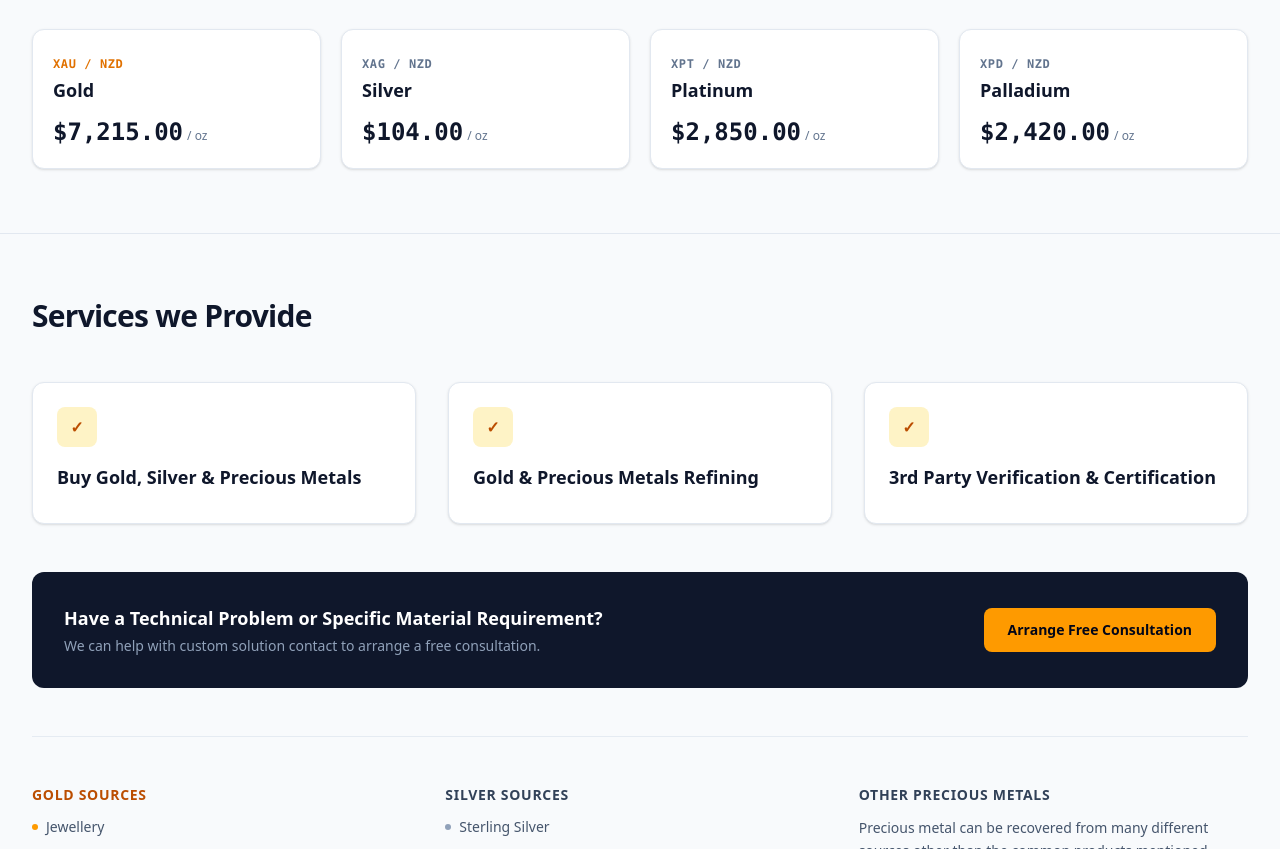
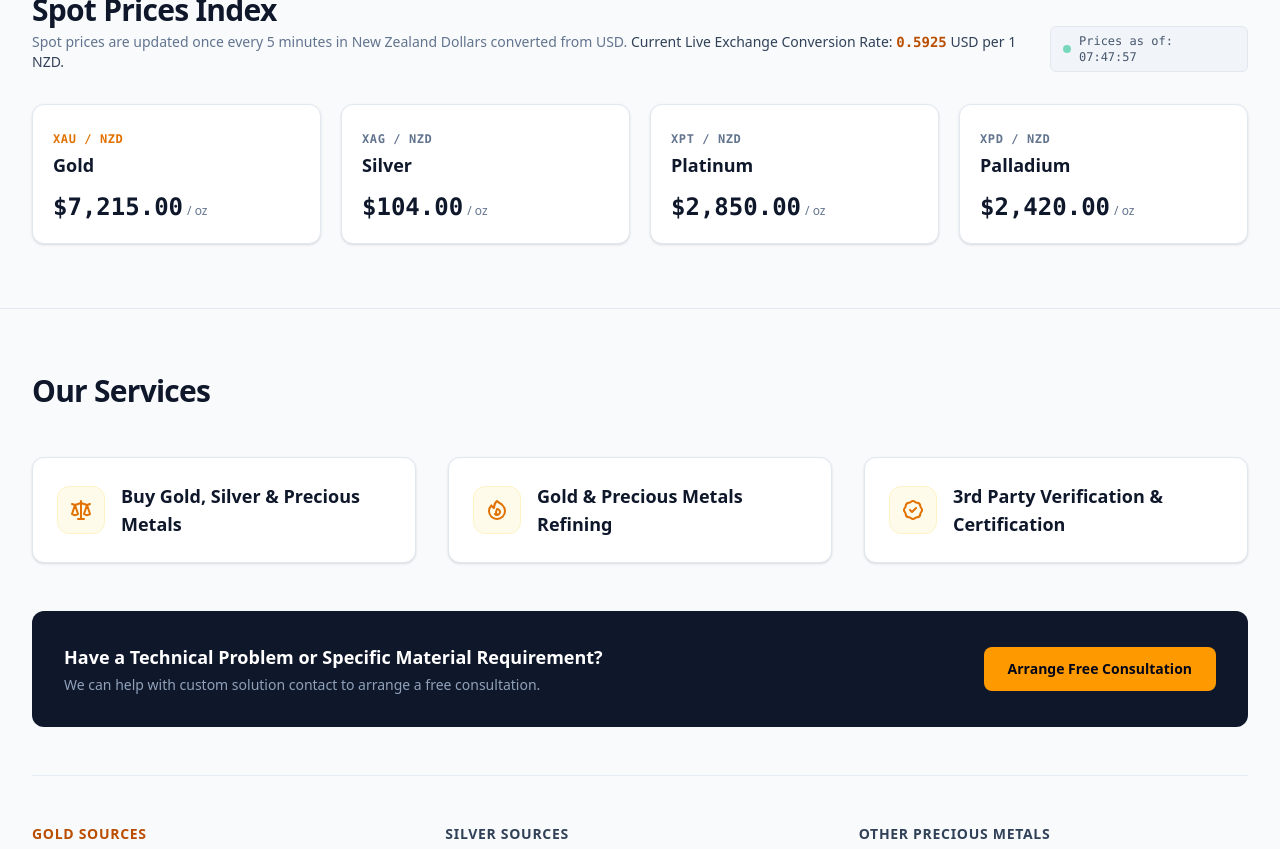
Before and after one commit to YopDude/metals, a plain HTML site: page index.html in a window 1280 px wide. Shown: the part 753-1602 px from the top of the page. Drawn offline with nearby package versions, Linux system fonts and the light colour scheme; no server answers.

Commit message:
Fix menu link ordering to match page layout. Grammar and text changes. Icons added

```diff
--- a/index.html
+++ b/index.html
@@ -20,7 +20,7 @@
         <div class="max-w-7xl mx-auto px-4 sm:px-6 lg:px-8 h-20 flex items-center justify-between">
             <!-- Brand Logo utilizing Pella_Metals_Logo.jpg references -->
             <a href="#" class="flex items-center space-x-3 group">
-                <img src="images/Pella_Metals_Logo.jpg" alt="Pella Metals Logo" class="h-20 w-auto object-contain fallback-logo" onerror="this.style.display='none'; document.getElementById('text-logo').style.display='inline-block';">
+                <img src="images/Pella_Metals_Logo.png" alt="Pella Metals Logo" class="h-20 w-auto object-contain fallback-logo" onerror="this.style.display='none'; document.getElementById('text-logo').style.display='inline-block';">
                 <span id="text-logo" class="hidden text-2xl font-bold tracking-wider text-slate-900 group-hover:text-amber-600 transition-colors">
                     PELLA <span class="text-amber-500">METALS</span>
                 </span>
@@ -30,8 +30,8 @@
             <nav class="hidden md:flex items-center space-x-8 text-sm font-semibold tracking-wide text-slate-600">
                 <a href="#live-prices" class="hover:text-amber-600 transition-colors">Live Prices</a>
                 <a href="#services" class="hover:text-amber-600 transition-colors">Services</a>
+                <a href="#calculator" class="hover:text-amber-600 transition-colors">Calculator</a>
                 <a href="#how-to-sell" class="hover:text-amber-600 transition-colors">How to Sell</a>
-                <a href="#calculator" class="hover:text-amber-600 transition-colors">Calculator</a>
                 <a href="#about" class="hover:text-amber-600 transition-colors">About Us</a>
             </nav>
 
@@ -39,7 +39,7 @@
             <div class="flex items-center">
                 <a href="#contact"
                    class="inline-flex items-center justify-center px-5 py-2.5 text-sm font-semibold text-white bg-slate-900 hover:bg-slate-800 active:bg-slate-950 rounded-lg shadow-sm transition-all transform hover:-translate-y-0.5">
-                    Contact us
+                    Contact Us
                 </a>
             </div>
         </div>
@@ -52,20 +52,20 @@
 
             <div class="max-w-4xl mx-auto text-center relative z-10">
                 <h1 class="text-4xl sm:text-5xl md:text-6xl font-extrabold tracking-tight text-slate-900 mb-4 leading-tight">
-                    We are in the Precious Metals Industry
+                    New Zealand's Trusted Precious Metals Refiners & Buyers
                 </h1>
                 <p class="text-xl sm:text-2xl font-semibold mb-6 tracking-tight text-slate-700">
                     We offer competitive rates for your <span class="text-transparent bg-clip-text bg-gradient-to-r from-amber-500 via-yellow-500 to-amber-600 font-bold">scrap and bullion</span>
                 </p>
                 <p class="text-lg text-slate-600 max-w-2xl mx-auto mb-8 leading-relaxed">
-                    Pella Metals will unlock the value from your scraps. We are a capable team of precious metals experts with deep domain specific knowledge in metallurgy and inorganic chemistry, assaying, and analytical techniques.
+                    Pella Metals will unlock the value from your scrap. We are a capable team of precious metals experts with deep, domain-specific knowledge in metallurgy and inorganic chemistry, assaying, and analytical techniques.
                 </p>
                 <div class="flex flex-col sm:flex-row justify-center items-center gap-4">
                     <a href="#calculator" class="w-full sm:w-auto px-8 py-3.5 text-base font-semibold rounded-lg text-white bg-amber-600 hover:bg-amber-500 transition-all text-center shadow-md">
                         Valuation Calculator
                     </a>
                     <a href="#services" class="w-full sm:w-auto px-8 py-3.5 text-base font-semibold rounded-lg text-slate-700 bg-white hover:bg-slate-100 transition-all text-center border border-slate-300 shadow-sm">
-                        Services we provide
+                        Our Services
                     </a>
                 </div>
             </div>
@@ -133,24 +133,45 @@
             </div>
         </section>
 
-        <!-- Services & Material Breakdown Section -->
+<!-- Services & Material Breakdown Section -->
         <section id="services" class="py-16 max-w-7xl mx-auto px-4 sm:px-6 lg:px-8 border-b border-slate-200 scroll-mt-24">
             <div class="mb-12">
-                <h2 class="text-2xl sm:text-3xl font-bold tracking-tight text-slate-900 mb-2">Services we Provide</h2>
+                <h2 class="text-2xl sm:text-3xl font-bold tracking-tight text-slate-900 mb-2">Our Services</h2>
             </div>
+            <div class="grid grid-cols-1 lg:grid-cols-3 gap-8 mb-12">
 
-            <div class="grid grid-cols-1 lg:grid-cols-3 gap-8 mb-12">
-                <div class="bg-white p-6 rounded-xl border border-slate-200 shadow-sm">
-                    <div class="w-10 h-10 rounded-lg bg-amber-100 text-amber-700 flex items-center justify-center font-bold mb-4">✓</div>
-                    <h3 class="text-lg font-bold text-slate-900 mb-2">Buy Gold, Silver &amp; Precious Metals</h3>
+                <!-- Card 1: Buying (Gold Bullion Scales Icon) -->
+                <div class="bg-white p-6 rounded-xl border border-slate-200 shadow-sm flex items-center space-x-4">
+                    <div class="w-12 h-12 shrink-0 rounded-xl bg-amber-50 flex items-center justify-center border border-amber-100">
+                        <!-- Portrays scale/balance of trade. Swap with <img src="images/buy-logo.png" class="w-10 h-10 object-contain"> when ready -->
+                        <svg class="w-6 h-6 text-amber-600" fill="none" stroke="currentColor" stroke-width="2" viewBox="0 0 24 24">
+                            <path stroke-linecap="round" stroke-linejoin="round" d="M3 6l3 1m0 0l-3 9a5.002 5.002 0 006.001 0M6 7l3 9M6 7l6-2m6 2l3-1m-3 1l-3 9a5.002 5.002 0 006.001 0M18 7l3 9m-3-9l-6-2m0-2v2m0 16V5m0 16H9m3 0h3" />
+                        </svg>
+                    </div>
+                    <h3 class="text-lg font-bold text-slate-900">Buy Gold, Silver &amp; Precious Metals</h3>
                 </div>
-                <div class="bg-white p-6 rounded-xl border border-slate-200 shadow-sm">
-                    <div class="w-10 h-10 rounded-lg bg-amber-100 text-amber-700 flex items-center justify-center font-bold mb-4">✓</div>
-                    <h3 class="text-lg font-bold text-slate-900 mb-2">Gold &amp; Precious Metals Refining</h3>
+
+                <!-- Card 2: Refining (Melting Foundry Crucible/Flame Icon) -->
+                <div class="bg-white p-6 rounded-xl border border-slate-200 shadow-sm flex items-center space-x-4">
+                    <div class="w-12 h-12 shrink-0 rounded-xl bg-amber-50 flex items-center justify-center border border-amber-100">
+                        <!-- Portrays heat, metallurgical processing, or chemistry. Swap with <img src="images/refining-logo.png" class="w-10 h-10 object-contain"> when ready -->
+                        <svg class="w-6 h-6 text-amber-600" fill="none" stroke="currentColor" stroke-width="2" viewBox="0 0 24 24">
+                            <path stroke-linecap="round" stroke-linejoin="round" d="M17.657 18.657A8 8 0 016.343 7.343S7 9 9 10c0-2 .5-5 2.986-7C14 5 16.09 5.777 17.656 7.343A7.975 7.975 0 0120 13a7.975 7.975 0 01-2.343 5.657z" />
+                            <path stroke-linecap="round" stroke-linejoin="round" d="M9.879 16.121A3 3 0 1012.015 11L11 14a3 3 0 00.879 2.121z" />
+                        </svg>
+                    </div>
+                    <h3 class="text-lg font-bold text-slate-900">Gold &amp; Precious Metals Refining</h3>
                 </div>
-                <div class="bg-white p-6 rounded-xl border border-slate-200 shadow-sm">
-                    <div class="w-10 h-10 rounded-lg bg-amber-100 text-amber-700 flex items-center justify-center font-bold mb-4">✓</div>
-                    <h3 class="text-lg font-bold text-slate-900 mb-2">3rd Party Verification &amp; Certification</h3>
+
+                <!-- Card 3: Verification (Certified Assay Ribbon/Shield Icon) -->
+                <div class="bg-white p-6 rounded-xl border border-slate-200 shadow-sm flex items-center space-x-4">
+                    <div class="w-12 h-12 shrink-0 rounded-xl bg-amber-50 flex items-center justify-center border border-amber-100">
+                        <!-- Portrays certification, analysis reports, and official quality assurance. Swap with <img src="images/verify-logo.png" class="w-10 h-10 object-contain"> when ready -->
+                        <svg class="w-6 h-6 text-amber-600" fill="none" stroke="currentColor" stroke-width="2" viewBox="0 0 24 24">
+                            <path stroke-linecap="round" stroke-linejoin="round" d="M9 12l2 2 4-4M7.835 4.697a3.42 3.42 0 001.946-.806 3.42 3.42 0 014.438 0 3.42 3.42 0 001.946.806 3.42 3.42 0 013.138 3.138 3.42 3.42 0 00.806 1.946 3.42 3.42 0 010 4.438 3.42 3.42 0 00-.806 1.946 3.42 3.42 0 01-3.138 3.138 3.42 3.42 0 00-1.946.806 3.42 3.42 0 01-4.438 0 3.42 3.42 0 00-1.946-.806 3.42 3.42 0 01-3.138-3.138 3.42 3.42 0 00-.806-1.946 3.42 3.42 0 010-4.438 3.42 3.42 0 00.806-1.946 3.42 3.42 0 013.138-3.138z" />
+                        </svg>
+                    </div>
+                    <h3 class="text-lg font-bold text-slate-900">3rd Party Verification &amp; Certification</h3>
                 </div>
             </div>
 
@@ -207,7 +228,7 @@
             <div class="max-w-3xl mx-auto px-4 sm:px-6">
                 <div class="text-center mb-10">
                     <h2 class="text-2xl sm:text-3xl font-bold tracking-tight text-slate-900">Calculator</h2>
-                    <p class="text-slate-500 mt-1">Real-time New Zealand vaulation engine, we offer competitive pricing, values provided are indicative estimates.</p>
+                    <p class="text-slate-500 mt-1">Real-time New Zealand valuation engine. We offer competitive pricing. Values provided are indicative estimates.</p>
                 </div>
 
                 <div class="bg-white border border-slate-200 rounded-2xl p-6 sm:p-8 shadow-sm">
@@ -273,7 +294,7 @@
             <div class="grid grid-cols-1 lg:grid-cols-2 gap-12 items-start">
 
             <div class="space-y-4">
-                <h2 class="text-xl sm:text-2xl font-bold tracking-tight text-slate-900">About us</h2>
+                <h2 class="text-2xl sm:text-3xl font-bold tracking-tight text-slate-900 mb-4">About Us</h2>
                 <p class="text-sm text-slate-600 leading-relaxed">
                     Pella Metals is a boutique NZ refinery and Precious Metals buyer. We offer custom solutions and competitive pricing in the precious metals industry.
                 </p>
```
Also changed, not shown: images/Pella_Metals_Logo.jpg, images/Pella_Metals_Logo.png (added).
